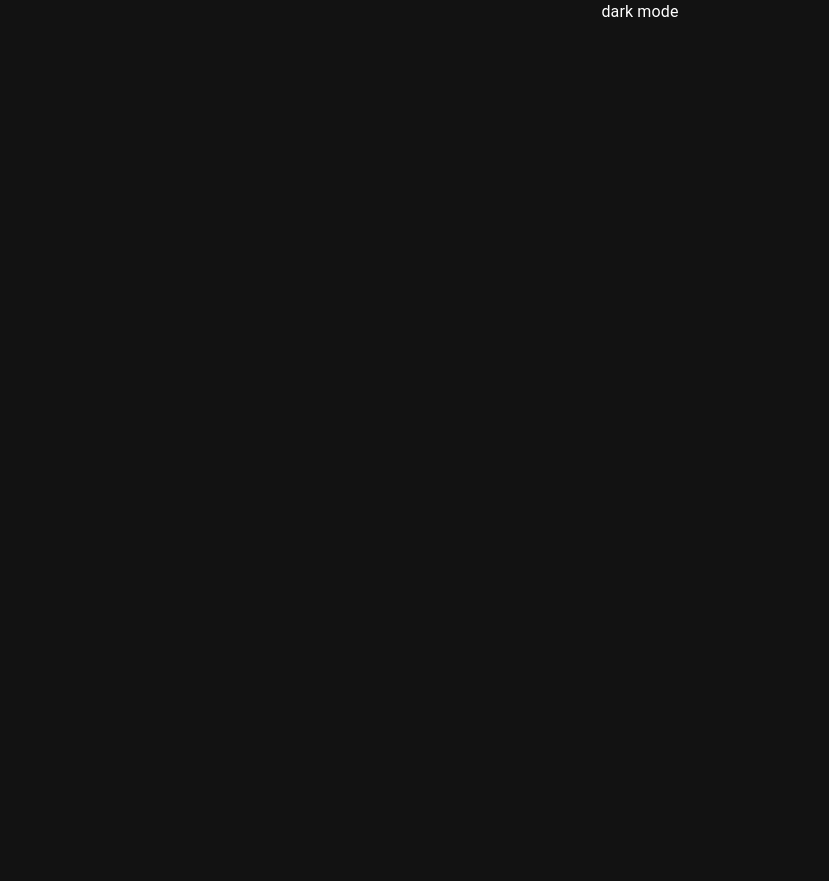
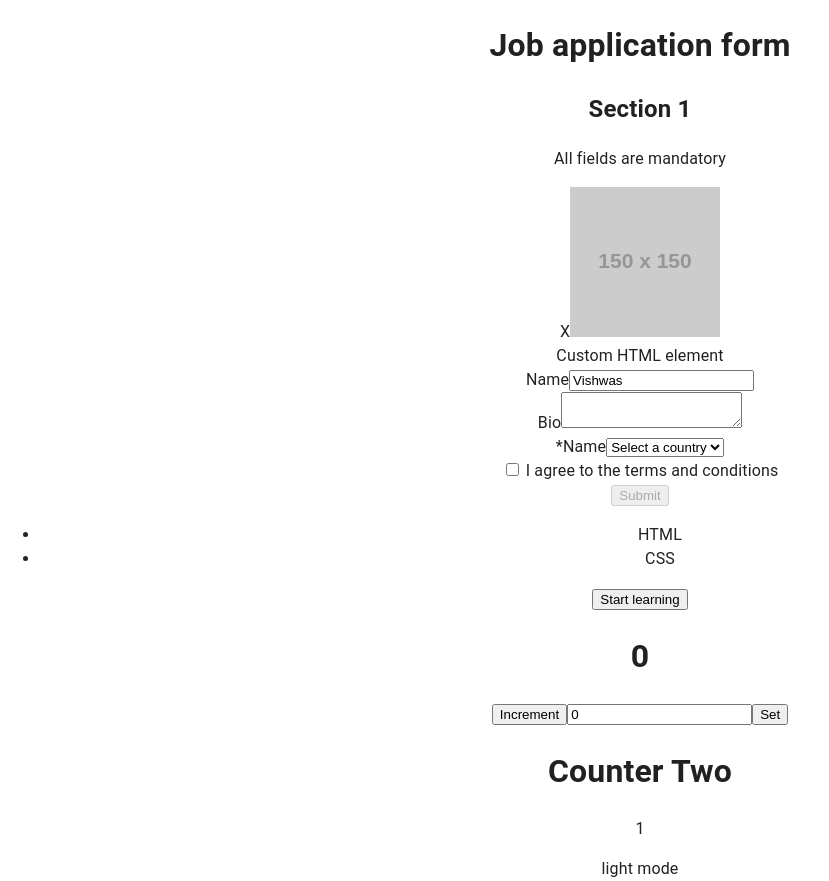
Before and after one commit to praba13/react-testing, a React (Create React App) app: page / in a window 1280 px wide. Shown: the whole page, without its empty margins (0-829 px from the left). Before the commit the page ends 800 px from the top, so only its background shows below. Built offline with nearby package versions, Linux system fonts and the light colour scheme.

Commit message:
mocking function testing with counter

```diff
--- a/src/App.tsx
+++ b/src/App.tsx
@@ -7,6 +7,7 @@
 import { MuiMode } from './components/mui/MuiMode';
 import { Skills } from './components/skills/Skills';
 import { AppProviders } from './providers/AppProviders';
+import { CounterTwo } from './components/counter-two/CounterTwo';
 
 function App() {
   return (
@@ -15,6 +16,10 @@
         {/*<Application />*/}
         {/*<Skills skills={['HTML', 'CSS']} />*/}
         {/*<Counter />*/}
+        <Application />
+        <Skills skills={['HTML', 'CSS']} />
+        <Counter />
+        <CounterTwo count={1} />
         <MuiMode />
       </div>
     </AppProviders>
--- /dev/null
+++ b/src/components/counter-two/CounterTwo.tsx
@@ -0,0 +1,16 @@
+import { CounterTwoProps } from './CounterTwo.types';
+// type of props
+export const CounterTwo = (props: CounterTwoProps) => {
+  return (
+    <div>
+      <h1>Counter Two</h1>
+      <p>{props.count}</p>
+      {props.handleIncrement && (
+        <button onClick={props.handleIncrement}>Increment</button>
+      )}
+      {props.handleDecrement && (
+        <button onClick={props.handleDecrement}>Decrement</button>
+      )}
+    </div>
+  );
+};
--- /dev/null
+++ b/src/components/counter-two/CounterTwo.types.ts
@@ -0,0 +1,5 @@
+export type CounterTwoProps = {
+  count: number;
+  handleIncrement?: () => void; // both functions are optional
+  handleDecrement?: () => void;
+};
--- a/src/providers/AppProviders.tsx
+++ b/src/providers/AppProviders.tsx
@@ -3,7 +3,7 @@
 
 const theme = createTheme({
   palette: {
-    mode: 'dark'
+    mode: 'light'
   }
 });
 
```
Also changed, not shown: 1 other file (tests, documents, lock files or other folders).
